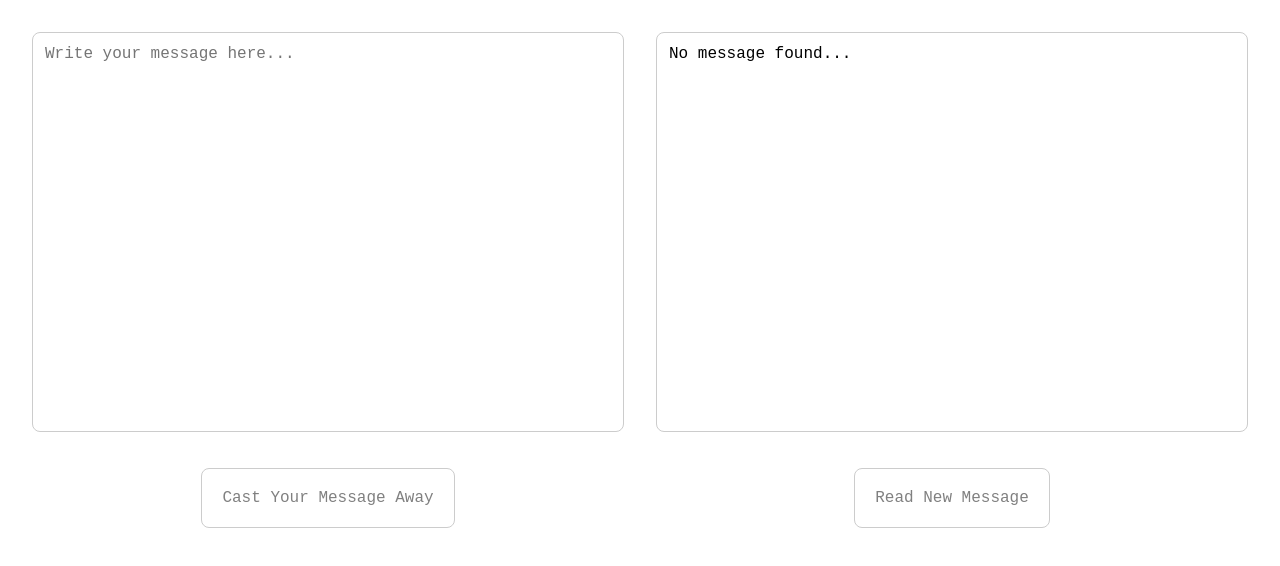
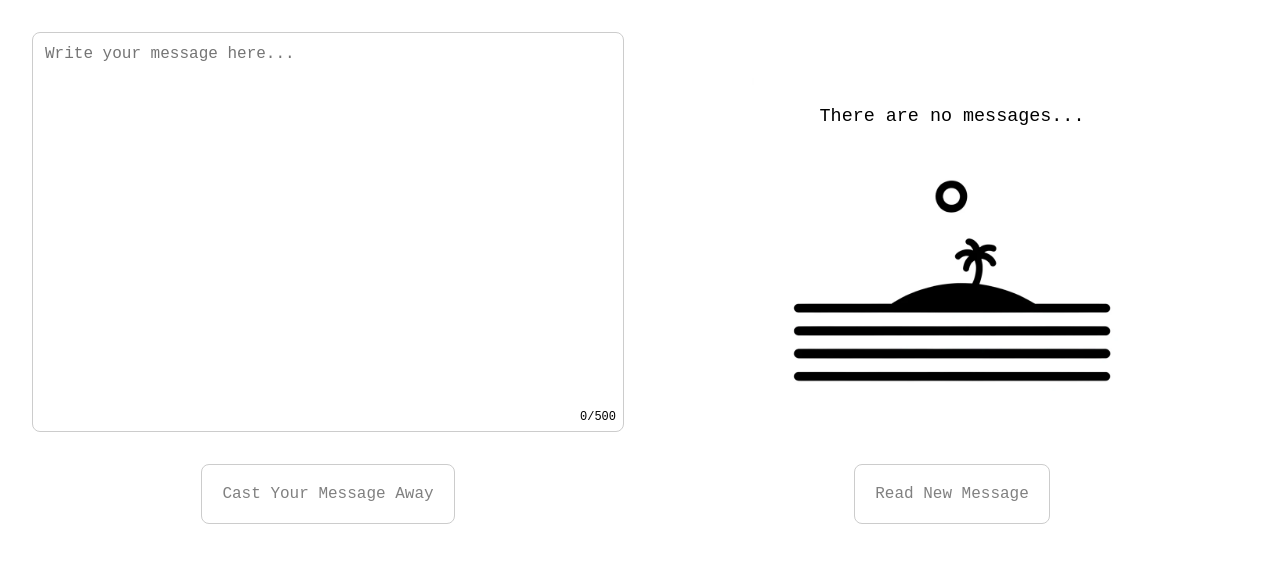
Before and after one commit to jacksoncdawson/message-in-a-bottle, a React (Create React App) app: page / in a window 1280 px wide. Both pictures are taken after a click on the button "Read New Message". Shown: the top 566 px of the page. Built offline with nearby package versions, Linux system fonts and the light colour scheme; no server answers; the database is empty.

Commit message:
Character Limit, No Message Display
- Added character counting functionality, and display count in UI
- Added dedicated display for when no new messages are available

```diff
--- a/src/Components/MessageIn/MessageIn.jsx
+++ b/src/Components/MessageIn/MessageIn.jsx
@@ -9,13 +9,18 @@ import {
   deleteDoc,
 } from "firebase/firestore";
 import db from "../../firebase";
+import noMessageImage from "./barren-island.png";
 
 function MessageIn() {
   const [message, setMessage] = useState("");
   const [loading, setLoading] = useState(false);
+  const [showImage, setShowImage] = useState(false);
+
+  const handleNoMessage = () => {
+    setShowImage(true);
+  };
 
   const pullMessage = async () => {
-    console.log("pullMessage");
     try {
       setLoading(true);
       const messageQuery = query(collection(db, "messages"), limit(1));
@@ -27,8 +32,10 @@ function MessageIn() {
       }));
 
       if (messageData.length === 0) {
-        setMessage("No message found...");
+        handleNoMessage();
         return;
+      } else {
+        setShowImage(false);
       }
 
       setMessage(messageData[0].text);
@@ -43,12 +50,23 @@ function MessageIn() {
   return (
     <div className={styles.container}>
       <div className={styles.readContainer}>
+        {showImage ? (
+          <div className={styles.noMessagesContainer}>
+            <p>There are no messages...</p>
+            <img
+              src={noMessageImage}
+              alt="No Message"
+              className={styles.noMessageImage}
+            />
+          </div>
+        ) : (
           <textarea
             className={styles.readField}
             value={message}
             placeholder={loading ? "Loading..." : "No message loaded..."}
             readOnly={true}
           />
+        )}
       </div>
       <div className={styles.loadContainer}>
         <button
--- a/src/Components/MessageIn/MessageIn.module.css
+++ b/src/Components/MessageIn/MessageIn.module.css
@@ -5,21 +5,20 @@
   padding: 1rem;
   margin: auto;
   max-width: 1000px;
-  /* border: 1px solid red; */
 }
 
-/* Read Field */
+/* Read Field - Message */
 
 .readContainer {
   flex-grow: 1;
-  /* border: 1px solid blue; */
+  height: 25rem;
+  margin-bottom: 2rem;
 }
 
 .readField {
   width: 100%;
-  height: 25rem;
+  height: 100%;
   border-radius: 0.5rem;
-  margin-bottom: 2rem;
   padding: 0.75rem;
   box-sizing: border-box;
   font-size: 1rem;
@@ -30,8 +29,34 @@
 
 .readField:focus {
   outline: none;
-  border: 1px solid #ccc;
   box-shadow: 0 0 0 2px rgba(0, 0, 0, 0.1);
+}
+
+/* Read Field - No Messages */
+
+.noMessagesContainer {
+  display: flex;
+  justify-content: center; /* Center horizontally */
+  align-items: center; /* Center vertically */
+  flex-direction: column; /* Stack children vertically */
+  width: 100%;
+  height: 100%;
+  overflow: hidden;
+  position: relative;
+}
+
+.noMessagesContainer img {
+  width: auto;
+  height: 100%;
+  object-fit: contain;
+  margin-top: 5rem;
+}
+
+.noMessagesContainer p {
+  font-family: "Courier New", Courier, monospace;
+  font-size: 1.15rem;
+  position: absolute;
+  top: 3.5rem;
 }
 
 /* Load Button */
@@ -39,7 +64,6 @@
 .loadContainer {
   display: flex;
   justify-content: center;
-  /* border: 1px solid green; */
 }
 
 .load {
--- a/src/Components/MessageOut/MessageOut.jsx
+++ b/src/Components/MessageOut/MessageOut.jsx
@@ -6,8 +6,14 @@ import { collection, addDoc } from "firebase/firestore";
 function MessageOut() {
   const [message, setMessage] = useState("");
 
+  // Input Change Handler (Limit to 500 Characters)
   const handleInputChange = (event) => {
-    setMessage(event.target.value);
+    const inputText = event.target.value;
+    if (inputText.length > 500) {
+      setMessage(inputText.slice(0, 500));
+    } else {
+      setMessage(inputText);
+    }
   };
 
   const handleSubmit = async () => {
@@ -38,6 +44,7 @@ function MessageOut() {
           value={message}
           onChange={handleInputChange}
         />
+        <p>{message.length}/500</p>
       </div>
       <div className={styles.submitContainer}>
         <button className={styles.submit} onClick={handleSubmit}>
--- a/src/Components/MessageOut/MessageOut.module.css
+++ b/src/Components/MessageOut/MessageOut.module.css
@@ -5,21 +5,30 @@
   padding: 1rem;
   margin: auto;
   max-width: 1000px;
-  /* border: 1px solid red; */
 }
 
 /* Input Field */
 
 .inputContainer {
   flex-grow: 1;
-  /* border: 1px solid blue; */
+  height: 25rem;
+  margin-bottom: 2rem;
+  position: relative;
+}
+
+.inputContainer p {
+  font-family: "Courier New", Courier, monospace;
+  font-size: 0.75rem;
+  margin: 0;
+  position: absolute;
+  bottom: 0.5rem;
+  right: 0.5rem;
 }
 
 .inputField {
   width: 100%;
-  height: 25rem;
+  height: 100%;
   border-radius: 0.5rem;
-  margin-bottom: 2rem;
   padding: 0.75rem;
   box-sizing: border-box;
   font-size: 1rem;
@@ -39,7 +48,6 @@
 .submitContainer {
   display: flex;
   justify-content: center;
-  /* border: 1px solid green; */
 }
 
 .submit {
```
Also changed, not shown: src/Components/MessageIn/barren-island.png (added), 1 other file (tests, documents, lock files or other folders). Lines whose indentation alone changed are shown as unchanged.
